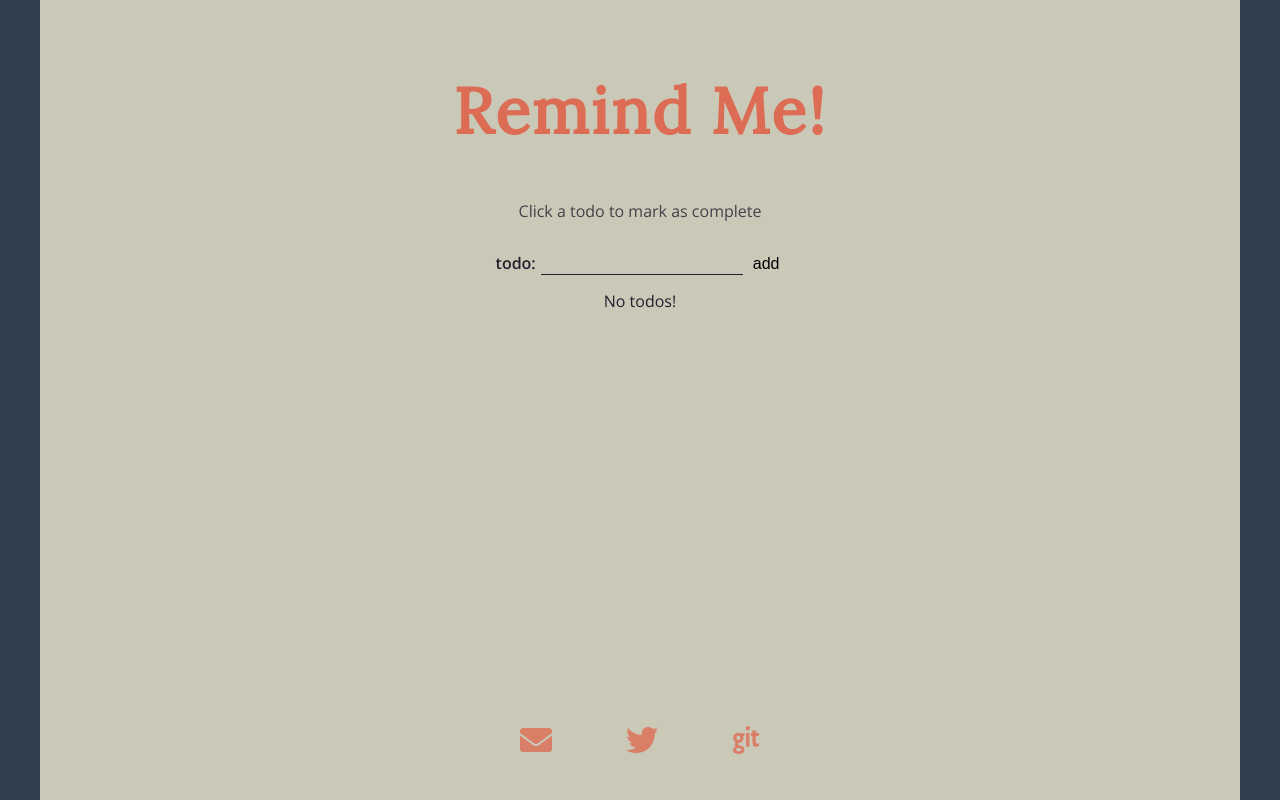
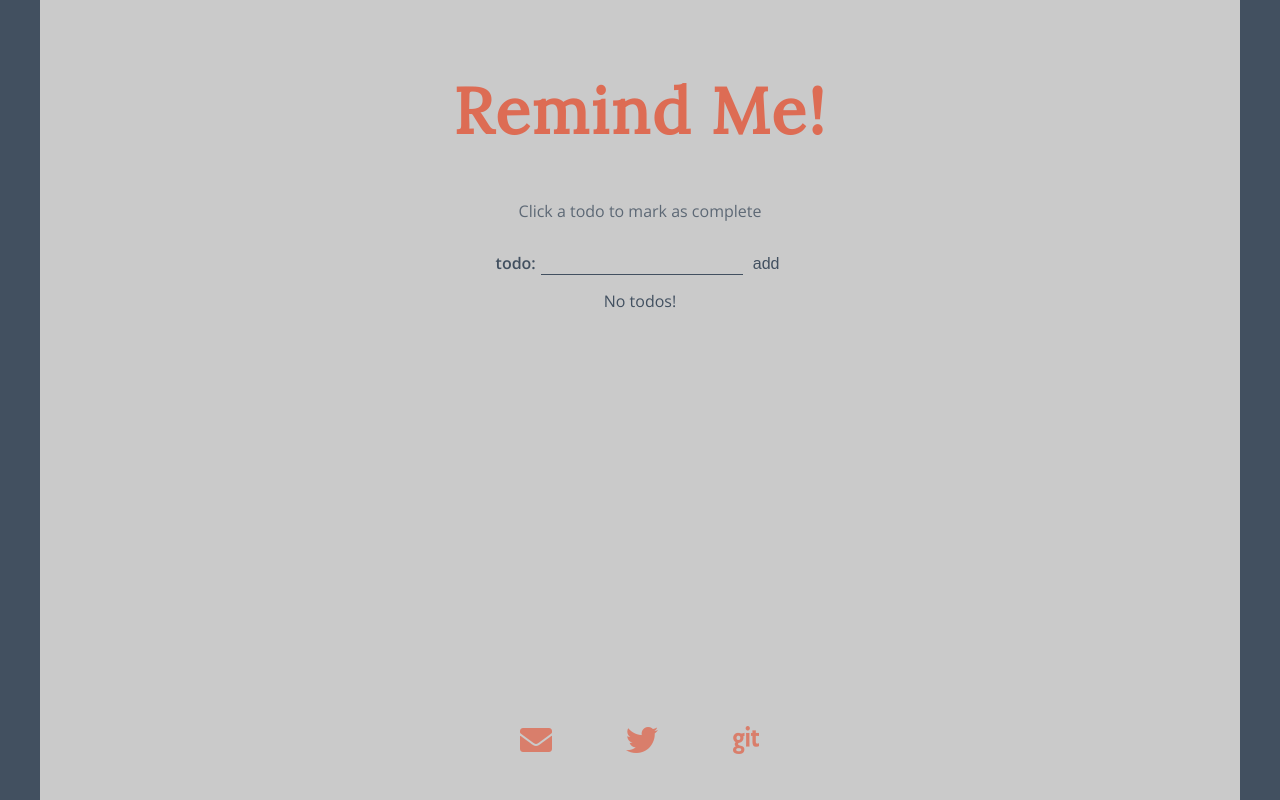
Before and after one commit to winstonCodes/todo-react, a React (Create React App) app: page / in a window 1280 px wide. Built offline with nearby package versions, Linux system fonts and the light colour scheme.

Commit message:
add theme 2

```diff
--- a/src/App.scss
+++ b/src/App.scss
@@ -1,15 +1,16 @@
 @import url('https://fonts.googleapis.com/css?family=Open+Sans:400,600|Lora:400');
 
-$color-header: #cac9b8;
-$color-body: #cac9b8;
-$color-footer: #cac9b8;
+$color-header: #cacaca;
+$color-body: #cacaca;
+$color-footer: #cacaca;
 $color-font-header: #dd6c54;
-$color-font-body: #271D2E;
+$color-font-body: #425060;
 $color-font-footer: #dd6c54;
-$color-edit: green;
-$color-delete: red;
-// $color-add: #;
-$color-done: blue;
+$color-edit: #425060;
+$color-delete: #dd6c54;
+$color-clear: #425060;
+$color-add: #425060;
+$color-done: #4d87a0;
 $font-header: Lora, sans-serif;
 $font-body: "Open Sans", sans-serif;
 $font-size-header: 4em;
@@ -22,7 +23,7 @@ $font-size-body: 1em;
   margin: 0;
 }
 body {
-  background-color: #30404F;
+  background-color: #425060;
   font-family: $font-body;
   font-size: $font-size-body;
 }
@@ -42,6 +43,13 @@ button {
 .done {
   color: $color-done;
 }
+.clear{
+  color: $color-clear;
+}
+.add {
+  color: $color-add;
+}
+
 
 .container {
   display: flex;
--- a/src/components/TodoInput.js
+++ b/src/components/TodoInput.js
@@ -33,7 +33,7 @@ const TodoInput = props => {
           value={todo.name}
           autocomplete="off"
           onChange={handleInputChange} />
-        <button>add</button>
+        <button className="add">add</button>
       </form>
     </div>
   )
```
